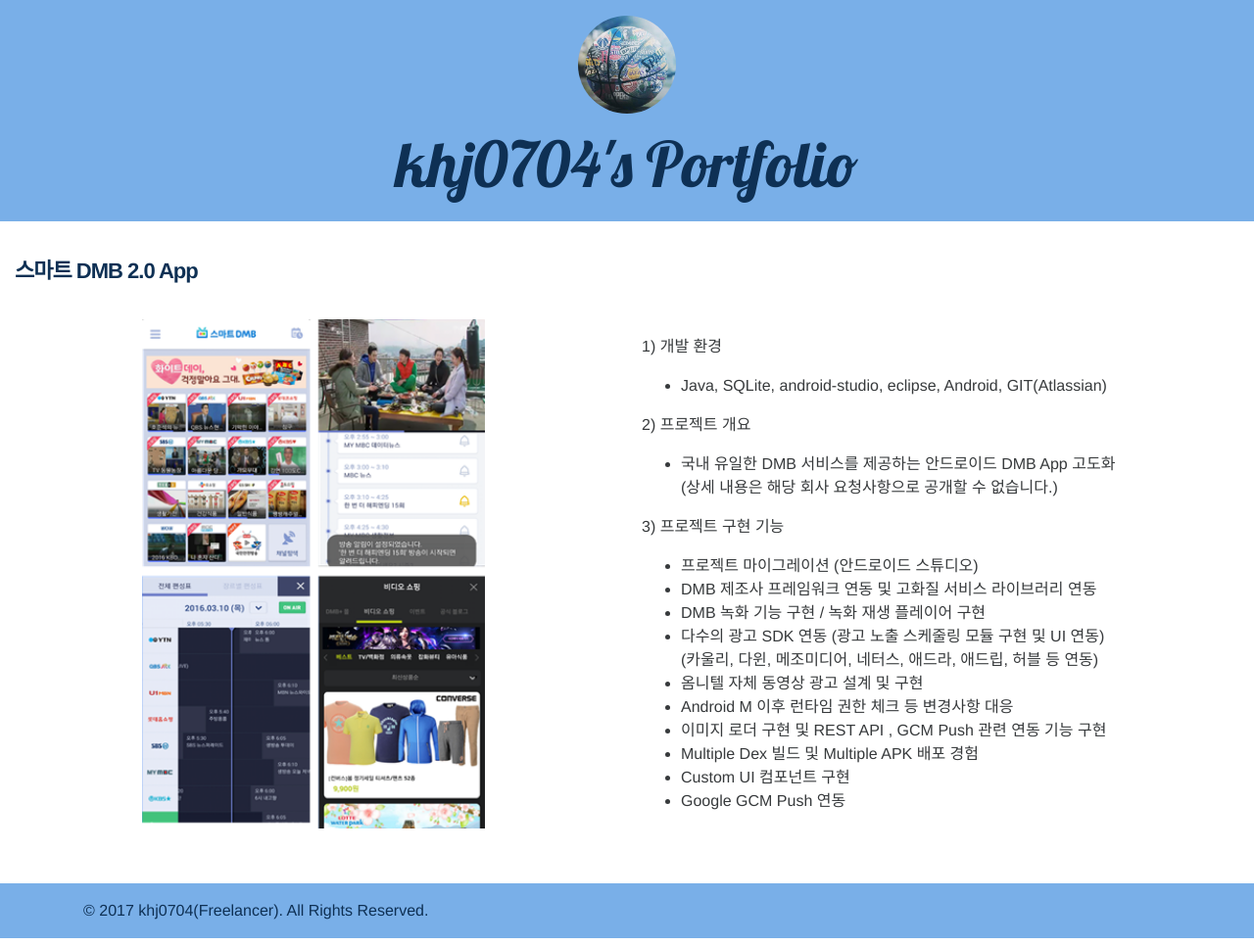
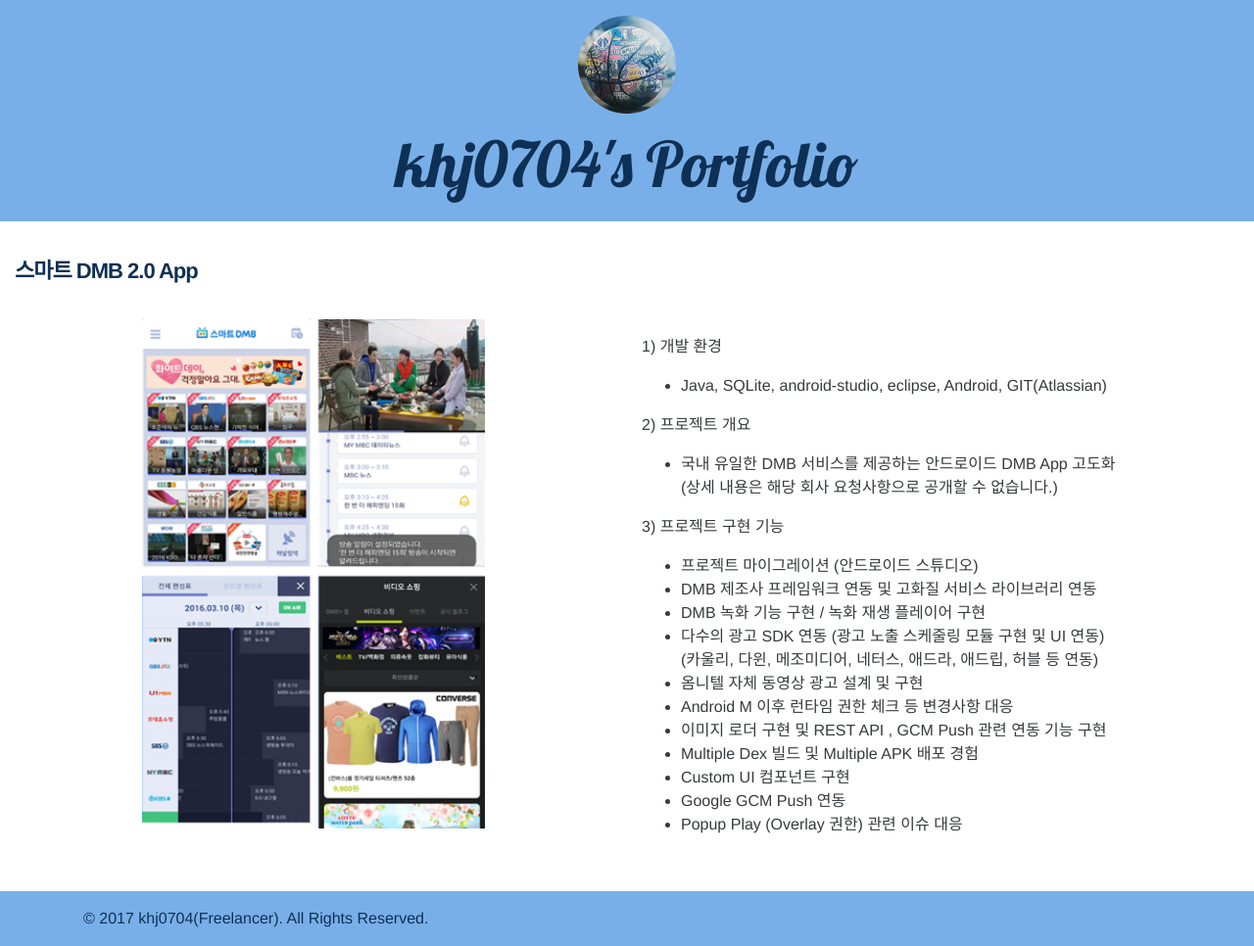
Before and after one commit to khj0704/khj0704.github.io, a Jekyll site: the page built from _posts/2016-11-30-portfolio19.md, in a window 1280 px wide. Shown: the whole page at 98% size. Built offline with Jekyll 4.4.1, drawn with Linux system fonts in a browser that asks for light colours; nearby versions of some CDN libraries.

Commit message:
Modified post

```diff
--- a/_posts/2016-11-30-portfolio19.md
+++ b/_posts/2016-11-30-portfolio19.md
@@ -26,3 +26,4 @@ image: omnitel_smart_dmb.png
  - Multiple Dex 빌드 및 Multiple APK 배포 경험
  - Custom UI 컴포넌트 구현
  - Google GCM Push 연동
+ - Popup Play (Overlay 권한) 관련 이슈 대응
```
